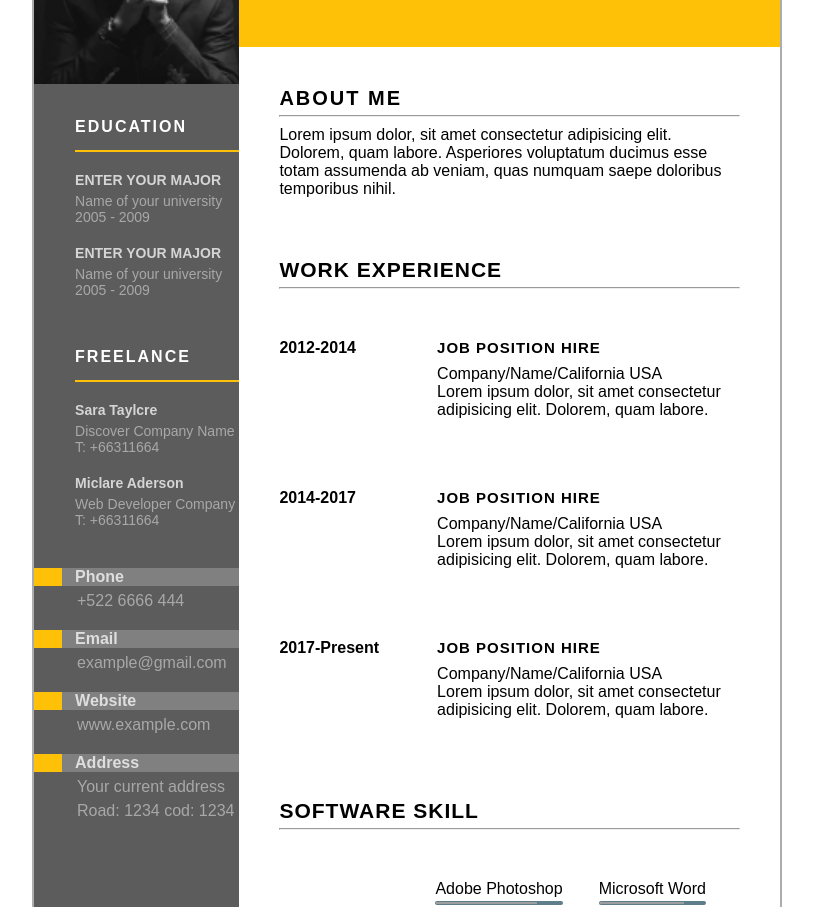
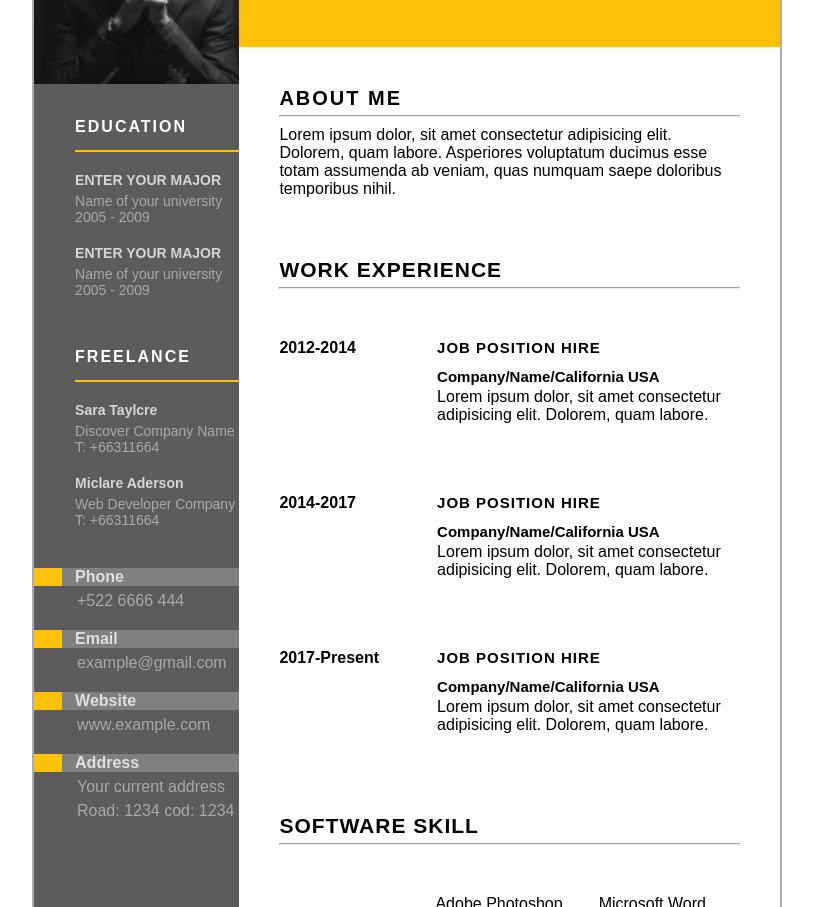
Before and after one commit to rana-web-dev/cv-to-html, a plain HTML site: page index.html in a window 1280 px wide. Shown: the part 193-1100 px from the top of the page, without its empty margins (233-1046 px from the left). Drawn offline with Linux system fonts and the light colour scheme.

Commit message:
add font size

```diff
--- a/css/style.css
+++ b/css/style.css
@@ -165,6 +165,14 @@
     margin-left: 38px;
 }
 
+span.cp {
+    margin-top: 12px;
+    margin-bottom: 3px;
+    display: block;
+    font-weight: bold;
+    font-size: 15px;
+}
+
 .work-content h4 {
     margin-bottom: 9px;
     font-size: 15px;
--- a/index.html
+++ b/index.html
@@ -105,7 +105,7 @@
                                 </div>
                                 <div class="work-content">
                                     <h4>JOB POSITION HIRE</h4>
-                                    <span>Company/Name/California USA</span>
+                                    <span class="cp">Company/Name/California USA</span>
                                     <p>Lorem ipsum dolor, sit amet consectetur adipisicing elit. Dolorem, quam labore.</p>
                                 </div>
                             </div>
@@ -115,7 +115,7 @@
                                 </div>
                                 <div class="work-content">
                                     <h4>JOB POSITION HIRE</h4>
-                                    <span>Company/Name/California USA</span>
+                                    <span class="cp">Company/Name/California USA</span>
                                     <p>Lorem ipsum dolor, sit amet consectetur adipisicing elit. Dolorem, quam labore.</p>
                                 </div>
                             </div>
@@ -125,7 +125,7 @@
                                 </div>
                                 <div class="work-content">
                                     <h4>JOB POSITION HIRE</h4>
-                                    <span>Company/Name/California USA</span>
+                                    <span class="cp">Company/Name/California USA</span>
                                     <p>Lorem ipsum dolor, sit amet consectetur adipisicing elit. Dolorem, quam labore.</p>
                                 </div>
                             </div>
```
